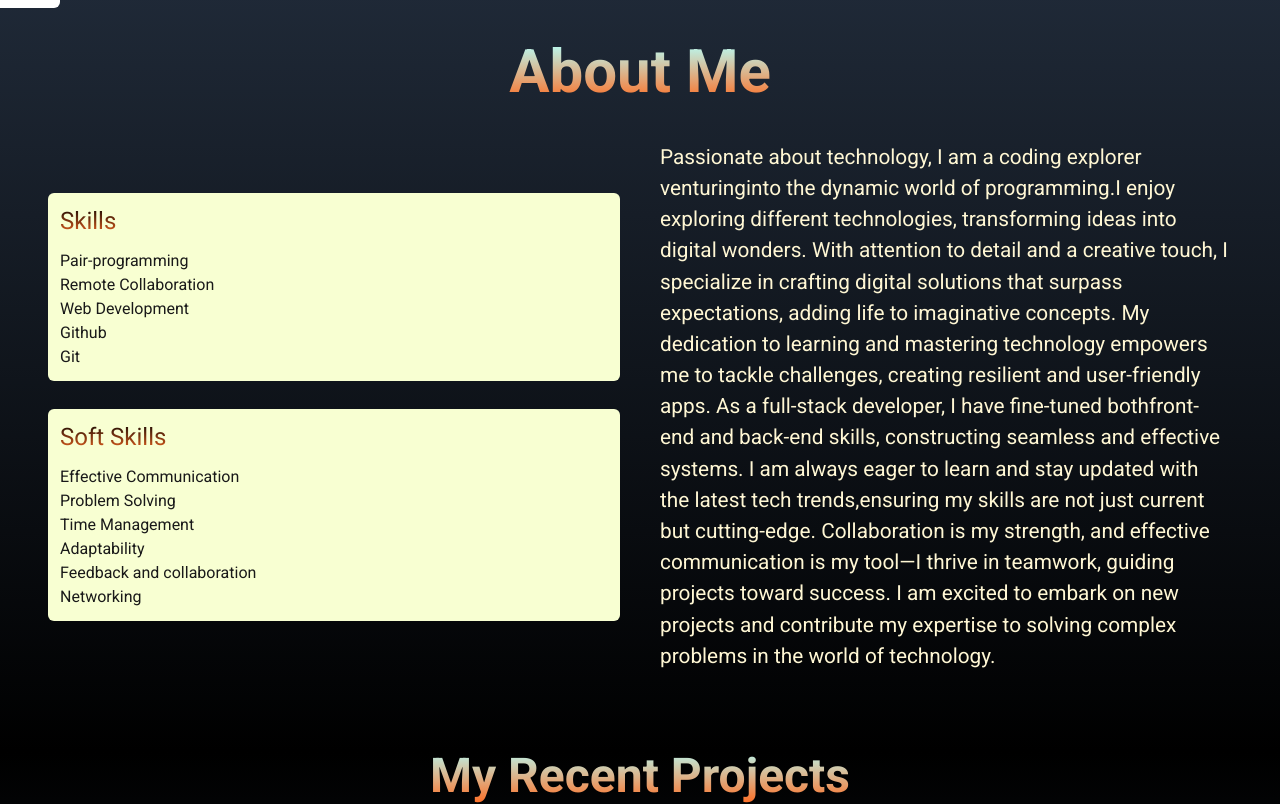
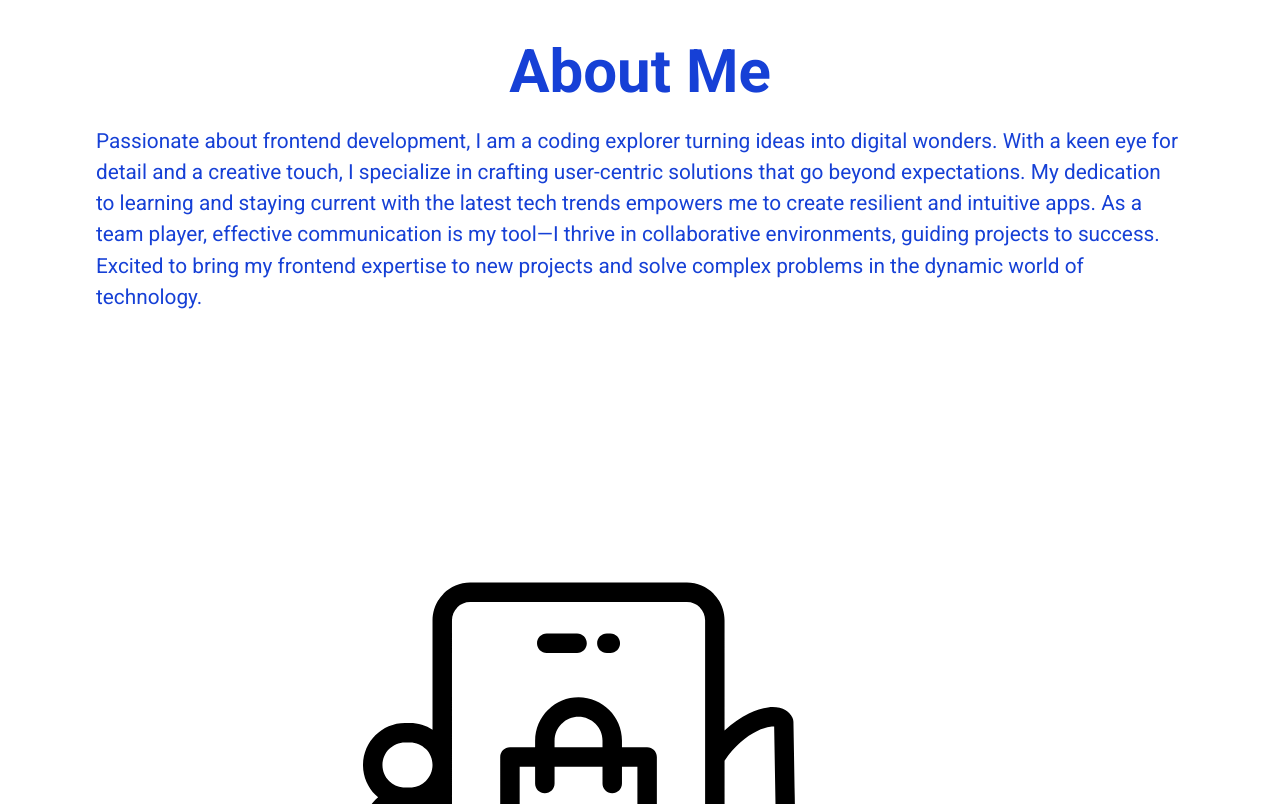
Before and after one commit to DianaBeki/my-portfolio-react, a React (Create React App) app: page / in a window 1280 px wide. Shown: the part 496-1300 px from the top of the page. Built offline with nearby package versions, Linux system fonts and the light colour scheme.

Commit message:
Add background color and attractive text color to style

```diff
--- a/src/components/About.jsx
+++ b/src/components/About.jsx
@@ -1,70 +1,79 @@
 import React from 'react';
+import icon1 from '../assets/about/icon1.png';
+import icon2 from '../assets/about/icon2.png';
+import icon3 from '../assets/about/icon3.png';
 
 const About = () => (
-  <div name="about" className="bg-gradient-to-b from-gray-800 to-black text-[#EBE3D5] pt-[3rem] px-[3rem] pb-[5rem] w-full mx-auto">
-    <div className="text-center md:pb-10">
-      <h1 className="text-2xl md:text-3xl lg:text-6xl bg-clip-text bg-gradient-to-b from-[#B6FFFA] to-[#FF6C22] text-transparent font-bold rounded-md">
-        About Me
-      </h1>
-    </div>
+  <div name="about" className="bg-about pt-[3rem] pb-[2rem] lg:pb-[6rem] w-full">
+    <div className="flex flex-col justify-center items-center gap-3 md:gap-6 mx-[1rem] md:mx-[2rem] lg:mx-[6rem]">
+      <div className="text-[#1640D6]">
+        <h1 className="text-2xl md:text-3xl lg:text-6xl font-bold rounded-md">
+          About Me
+        </h1>
+      </div>
+      <div className="">
+        <div className="text-[#1640D6] font-[400]">
+          <p className="text-[1.2rem] lg:text-[1.3rem]">
+            Passionate about frontend development,
+            I am a coding explorer turning ideas
+            into digital wonders. With a keen eye
+            for detail and a creative touch,
+            I specialize in crafting user-centric
+            solutions that go beyond expectations.
+            My dedication to learning and staying
+            current with the latest tech trends
+            empowers me to create resilient and
+            intuitive apps. As a team player,
+            effective communication is my tool—I
+            thrive in collaborative environments,
+            guiding projects to success. Excited
+            to bring my frontend expertise to
+            new projects and solve complex problems
+            in the dynamic world of technology.
+          </p>
+        </div>
+        <div className="flex flex-wrap justify-center items-center gap-[20px] mt-[2rem]">
+          <div className="frontend">
+            <img src={icon1} alt="icons" className="icon" />
+            <h2 className="h-center">Frontend Developer</h2>
+            <ul className="languages flex justify-center gap-2 flex-wrap p-0">
+              <li>JavaScript</li>
+              <li>Webpack</li>
+              <li>React</li>
+              <li>Redux</li>
+              <li>Tailwind</li>
+              <li>TypeScript</li>
+              <li>HTML</li>
+              <li>CSS</li>
+            </ul>
+          </div>
 
-    <div className="flex flex-col md:flex-row justify-center items-center gap-10">
-      <div className="flex-1">
-        <div className="hidden md:flex flex-col gap-7">
-          <div className="bg-[#F8FFD2] rounded-md p-3 text-[#191919] inline-block">
-            <ul>
-              <p className="text-2xl bg-clip-text bg-gradient-to-b from-[#000000] to-[#FF6C22] text-transparent mb-3">Skills</p>
-              <li>Pair-programming</li>
+          <div className="designer">
+            <img src={icon2} alt="icons" className="icon" />
+            <h2 className="h-center">Designer</h2>
+            <ul className="design flex justify-center gap-2 flex-wrap p-0">
+              <li>Font Awesome</li>
+              <li>Google Fonts</li>
+              <li>UX/UI</li>
+              <li>Web</li>
+              <li>Apps</li>
+              <li>Figma</li>
+            </ul>
+          </div>
+
+          <div className="professional">
+            <img src={icon3} alt="icons" className="icon" />
+            <h2 className="h-center">Professional</h2>
+            <ul className="prof flex justify-center gap-2 flex-wrap p-0">
               <li>Remote Collaboration</li>
-              <li>Web Development</li>
+              <li>Teamwork</li>
+              <li>Pair-Programming</li>
+              <li>Dev Tools</li>
               <li>Github</li>
               <li>Git</li>
             </ul>
           </div>
-          <div className="bg-[#F8FFD2] rounded-md p-3 text-[#191919] inline-block">
-            <ul>
-              <p className="text-2xl bg-clip-text bg-gradient-to-b from-[#000000] to-[#FF6C22] text-transparent mb-3">Soft Skills</p>
-              <li>Effective Communication</li>
-              <li>Problem Solving</li>
-              <li>Time Management</li>
-              <li>Adaptability</li>
-              <li>Feedback and collaboration</li>
-              <li>Networking</li>
-            </ul>
-          </div>
         </div>
-      </div>
-      <div className="flex-1">
-        <p className="text-[#FFF7D4] text-[1.2rem] lg:text-[1.3rem]">
-          Passionate about technology,
-          I am a coding explorer
-          venturinginto the dynamic world
-          of programming.I enjoy
-          exploring different technologies,
-          transforming ideas into digital wonders.
-          With attention to detail and a creative touch,
-          I specialize in crafting digital solutions
-          that surpass expectations,
-          adding life to imaginative concepts.
-          My dedication to learning and mastering
-          technology empowers me to tackle
-          challenges, creating resilient and
-          user-friendly apps.
-          As a full-stack developer, I have
-          fine-tuned bothfront-end and back-end
-          skills, constructing seamless and
-          effective systems. I am always eager
-          to learn and stay updated with the
-          latest tech trends,ensuring my
-          skills are not just current but
-          cutting-edge. Collaboration is my
-          strength, and effective communication
-          is my tool—I thrive in teamwork,
-          guiding projects toward success.
-          I am excited to embark on new projects
-          and contribute my expertise to solving complex
-          problems in the world of technology.
-        </p>
       </div>
     </div>
   </div>
```
